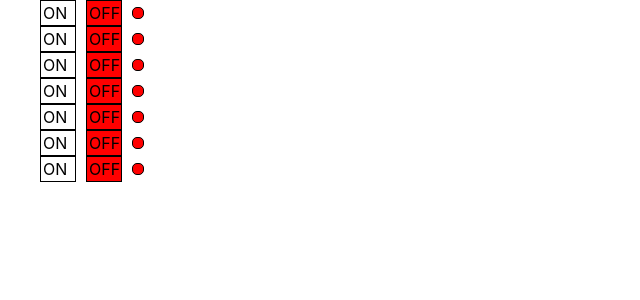
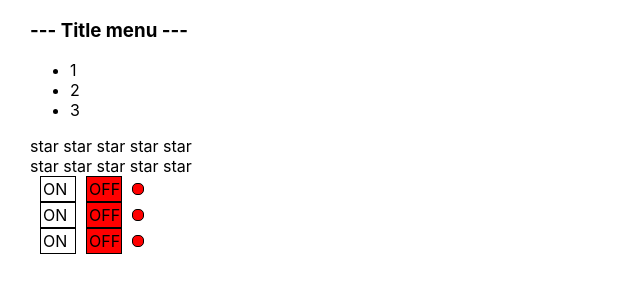
Before and after one commit to AndreiDudenkov/myapp, a React (Create React App) app: page / in a window 1280 px wide. Shown: the top 300 px of the page, without its empty margins (0-640 px from the left). Built offline with nearby package versions, Linux system fonts and the light colour scheme.

Commit message:
callback

```diff
--- a/src/App.tsx
+++ b/src/App.tsx
@@ -1,29 +1,33 @@
-import React from 'react';
+import React, {useState} from 'react';
 import './App.css';
 import Accordion from "./components/Accordion/Accordion";
 import {Rating} from "./components/Rating/Rating";
 import {Indicator} from './components/Indicator/Indicator';
+import {RatingControl, RatingValuePropsType} from './components/Rating/ControlledRaiting';
+
 
 function App () {
-    console.log('App rendering')
+
+
+let [ratingValue, setRatingValue] = useState<RatingValuePropsType>(0)
+let [deployed, setDeployed]=useState<boolean>(true)
+
     return (
         <div id={"app"}>
             {/*<PageTitle title={'This is App component'} />*/}
             {/*<PageTitle title={'My friends'} />*/}
-            {/*<Accordion titleValue={'Title menu'} deployed={false} />*/}
-            {/*<Accordion titleValue={'Title users'} deployed={false}/>*/}
-            {/*<Rating value={1} />*/}
-            {/*<Rating value={2} />*/}
-            {/*<Rating value={3} />*/}
-            {/*<Rating value={4} />*/}
-            {/*<Rating value={5} />*/}
-            <Indicator /> <br/>
-            <Indicator /><br/>
-            <Indicator /><br/>
-            <Indicator /><br/>
+            <Accordion titleValue={'Title menu'} deployed={deployed} setDeployed={setDeployed}/>
+            {/*<Accordion titleValue={'Title users'} />*/}
+            <Rating />
+            <Rating />
+            {/*<Rating />*/}
+            {/*<Rating />*/}
+            {/*<Rating />*/}
+            {/*<RatingControl ratingValue={ratingValue} onClick={setRatingValue}/>*/}
             <Indicator /><br/>
             <Indicator /><br/>
             <Indicator />
+
         </div>
     );
 }
--- a/src/components/Accordion/Accordion.tsx
+++ b/src/components/Accordion/Accordion.tsx
@@ -1,25 +1,31 @@
-import React from "react";
+import React, {useState} from 'react';
+import {log} from 'util';
 type AccordionPropsType = {
     titleValue: string
+    setDeployed:(deployed:boolean)=>void
     deployed: boolean
 }
 function Accordion (props: AccordionPropsType) {
-    console.log('Accordion rendering')
+    // let [deployed, setDeployed] = useState(false)
+    return <>
+        <AccordionTitle titleValue={props.titleValue} setDeployed={props.setDeployed} value={props.deployed} />
+        {/*<button onClick={()=>setDeployed(!deployed)}>Toggle</button>*/}
 
-    return <>
-        <AccordionTitle titleValue={props.titleValue}/>
-        {props.deployed && <AccordionBody/>}
+        { props.deployed && <AccordionBody/>}
     </>
 }
 type AccordionTitlePropsType = {
     titleValue: string
+    setDeployed: (value:boolean) => void
+    value:boolean
+
 }
+
 function AccordionTitle (props: AccordionTitlePropsType) {
-    console.log('AccordionTitle rendering')
-    debugger
+
     return (
 
-        <h3>--- {props.titleValue} ---</h3>
+        <h3 onClick={()=>props.setDeployed(!props.value)}>--- {props.titleValue} ---</h3>
 
     )
 }
--- /dev/null
+++ b/src/components/Rating/ControlledRaiting.tsx
@@ -0,0 +1,32 @@
+import React, {useCallback, useState} from 'react';
+import exp from 'constants';
+import {rename} from 'fs';
+
+export type RatingValuePropsType = 0 | 1 | 2 | 3 | 4 | 5
+
+export type RatingControlPropsType = {
+    ratingValue: RatingValuePropsType
+    onClick:(value:RatingValuePropsType)=>void
+}
+
+export function RatingControl(props: RatingControlPropsType) {
+
+    return (
+        <div>
+            <Star selected={props.ratingValue > 0} onClick={props.onClick} val={1}/>
+            <Star selected={props.ratingValue > 1} onClick={props.onClick} val={2}/>
+            <Star selected={props.ratingValue > 2} onClick={props.onClick} val={3}/>
+            <Star selected={props.ratingValue > 3} onClick={props.onClick} val={4}/>
+            <Star selected={props.ratingValue > 4} onClick={props.onClick} val={5}/>
+        </div>
+    );
+}
+
+type StarPropsType = {
+    selected: boolean
+    onClick:(value:RatingValuePropsType)=>void
+    val:RatingValuePropsType
+}
+const Star = (props: StarPropsType) => {
+    return <span onClick={()=>props.onClick(props.val)}>{props.selected ? <b>star </b> : 'star '}</span>
+}
--- a/src/components/Rating/Rating.tsx
+++ b/src/components/Rating/Rating.tsx
@@ -1,31 +1,32 @@
-import React from "react";
+import React, {useCallback, useState} from 'react';
 
 type RatingPropsType = {
-    value: 0|1|2|3|4|5
+
 }
 
 export function Rating(props: RatingPropsType) {
-    console.log('Raiting rendering')
+    let [mark, setMark] = useState(0)
+
         return (
             <div>
-                <Star selected={props.value >0}/>
-                <Star selected={props.value >1}/>
-                <Star selected={props.value >2}/>
-                <Star selected={props.value >3}/>
-                <Star selected={props.value >4}/>
+                <Star selected={mark > 0} setMark={()=>setMark(1)}/>
+                <Star selected={mark > 1} setMark={()=>setMark(2)} />
+                <Star selected={mark > 2} setMark={()=>setMark(3)} />
+                <Star selected={mark > 3} setMark={()=>setMark(4)} />
+                <Star selected={mark > 4} setMark={()=>setMark(5)} />
             </div>
         );
 }
 type StarPropsType = {
     selected: boolean
+    setMark: () => void
 }
-function Star(props: StarPropsType) {
-    console.log('Star rendering')
-
-        if (props.selected === true) {
-           return  <span> <b>star</b> </span>
-        } else {
-           return <span> star </span>
-        }
-
+const Star = (props: StarPropsType)=> {
+   return <span onClick={()=>props.setMark()}>{props.selected ? <b>star </b> : 'star '}</span>
 }
+    //
+    // if (props.selected) {
+    //        return  <span> <b>star</b> </span>
+    //     } else {
+    //        return <span> star </span>
+    //     }
```
